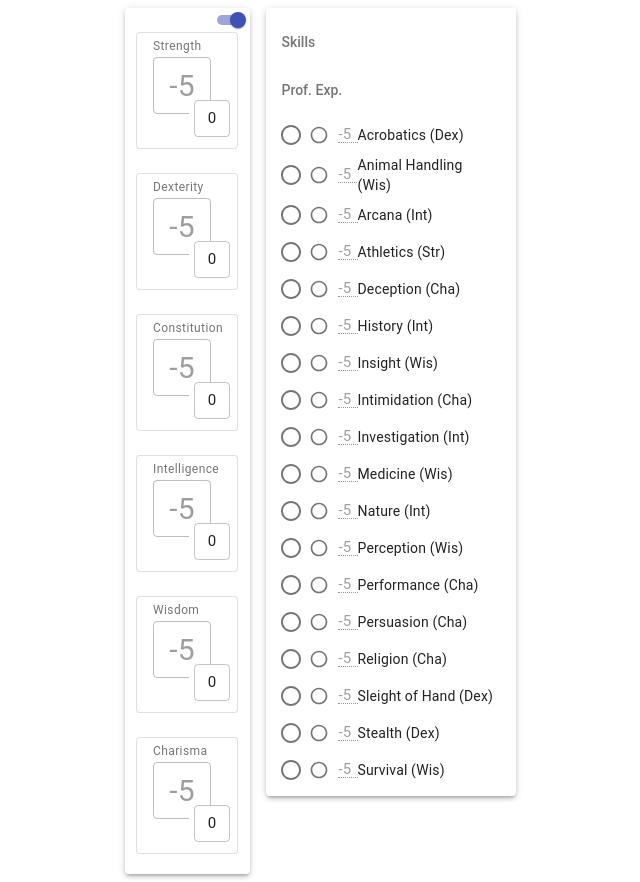
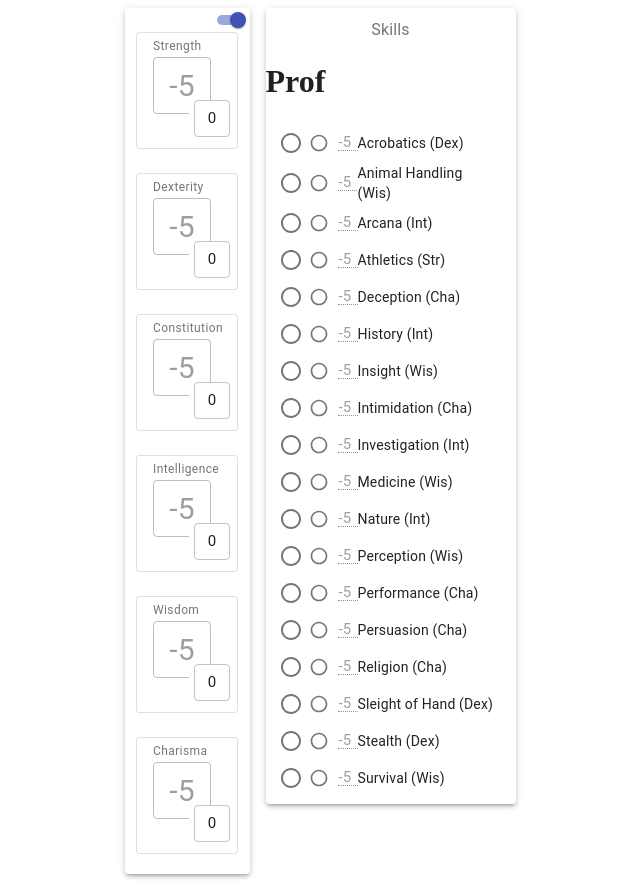
Before and after one commit to elchung/DnD-Character-Sheets, a Next.js app: page / in a window 1280 px wide. Shown: the whole page, without its empty margins (320-960 px from the left). Built offline with nearby package versions, Linux system fonts and the light colour scheme.

Commit message:
testing curved text for skill label

```diff
--- a/package.json
+++ b/package.json
@@ -13,6 +13,7 @@
     "lodash": "^4.17.19",
     "material-ui": "^0.20.2",
     "next": "9.3.5",
+    "prop-types": "^15.7.2",
     "react": "^16.13.1",
     "react-dom": "16.13.1"
   },
--- /dev/null
+++ b/pages/CharacterSheet/CurveText.jsx
@@ -0,0 +1,36 @@
+import React from 'react';
+import PropTypes from 'prop-types';
+
+function CurveText({ text, arc, radius }) {
+  const characters = text.split('');
+  const degree = arc / characters.length;
+
+  return (
+    <h1>
+      {characters.map((char, i) => (
+        <span
+          key={`heading-span-${i}`}
+          style={{
+            height: `${radius}px`,
+            transform: `rotate(${degree * i - arc / 2}deg)`,
+            transformOrigin: `0 ${radius}px 0`,
+          }}>
+          {char}
+        </span>
+      ))}
+    </h1>
+  );
+}
+
+CurveText.propTypes = {
+  text: PropTypes.string.isRequired,
+  arc: PropTypes.number, // how curved do you want the text
+  radius: PropTypes.number, // how big do you want the curve
+};
+
+CurveText.defaultProps = {
+  arc: 120,
+  radius: 400,
+};
+
+export default CurveText;
--- a/pages/CharacterSheet/SkillsComponent.jsx
+++ b/pages/CharacterSheet/SkillsComponent.jsx
@@ -5,14 +5,12 @@ import TextField from '@material-ui/core/TextField';
 import Typography from '@material-ui/core/Typography';
 import List from '@material-ui/core/List';
 import ListItem from '@material-ui/core/ListItem';
-import ListItemIcon from '@material-ui/core/ListItemIcon';
 import ListItemText from '@material-ui/core/ListItemText';
-import ListSubheader from '@material-ui/core/ListSubheader';
-import FormControlLabel from '@material-ui/core/FormControlLabel';
-import { omit } from 'lodash/omit';
 import RadioButtonUncheckedIcon from '@material-ui/icons/RadioButtonUnchecked';
 import RadioButtonCheckedIcon from '@material-ui/icons/RadioButtonChecked';
 import { scoreToModifier } from '../Utils/abilityScoreUtils';
+import CurveText from "./CurveText";
+import PropTypes from 'prop-types';
 
 export const SkillsComponent = ({
   abilityScores,
@@ -72,12 +70,9 @@ export const SkillsComponent = ({
 
   return (
     <Card elevation={style.elevation} style={{ width: 250, paddingBottom: 10, paddingTop: 10 }}>
-      <List
-        disablePadding
-        dense
-      >
-        <ListSubheader>Skills</ListSubheader>
-        <ListSubheader>Prof. Exp.</ListSubheader>
+      <Typography align="center" color="textSecondary">Skills</Typography>
+      <CurveText text="Prof" arc={120} radius={400} />
+      <List disablePadding dense>
         {Object.keys(skills).map((skill) => (
           <ListItem key={skill} style={{ marginBottom: -5, paddingBottom: 0, paddingTop: 0 }}>
             <Checkbox
@@ -120,4 +115,14 @@ export const SkillsComponent = ({
   );
 };
 
+CurveText.propTypes = {
+  abilityScores: PropTypes.objectOf(PropTypes.object).isRequired,
+  proficiencyBonus: PropTypes.number.isRequired,
+  skillProficiencies: PropTypes.instanceOf(Set).isRequired,
+  setSkillProficiencies: PropTypes.func.isRequired,
+  expertise: PropTypes.instanceOf(Set),
+  setExpertise: PropTypes.func.isRequired,
+  style: PropTypes.objectOf(PropTypes.object).isRequired,
+};
+
 export default SkillsComponent;
--- a/pages/index.jsx
+++ b/pages/index.jsx
@@ -1,17 +1,10 @@
 import React from 'react';
-import Paper from '@material-ui/core/Paper';
 import AbilityScoreComponent from './CharacterSheet/AbilityScoresComponent';
 import SkillsComponent from './CharacterSheet/SkillsComponent';
 import Grid from '@material-ui/core/Grid';
 
 export default function Home() {
   const [scoreOnTop, setScoreOnTop] = React.useState(false);
-  const [strScore, setStrScore] = React.useState(0);
-  const [dexScore, setDexScore] = React.useState(0);
-  const [conScore, setConScore] = React.useState(0);
-  const [intScore, setIntScore] = React.useState(0);
-  const [wisScore, setWisScore] = React.useState(0);
-  const [chaScore, setChaScore] = React.useState(0);
   const [abilityScores, setAbilityScores] = React.useState({
     strength: 0,
     dexterity: 0,
@@ -20,10 +13,10 @@ export default function Home() {
     wisdom: 0,
     charisma: 0,
   });
-  const style = { elevation: 3 };
   const [proficiencyBonus, setProficiencyBonus] = React.useState(2);
   const [skillProficiencies, setSkillProficiencies] = React.useState(new Set());
   const [expertise, setExpertise] = React.useState(new Set());
+  const style = { elevation: 3 };
 
   return (
     <Grid container justify="center" spacing={2} direction="row">
```
Also changed, not shown: pages/CharacterSheet/AbilityScoresComponent.jsx (+9 -1 lines), pages/CharacterSheet/BaseAbilityScoreComponent.jsx (+8 -0 lines).
